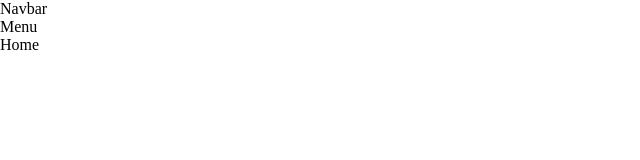
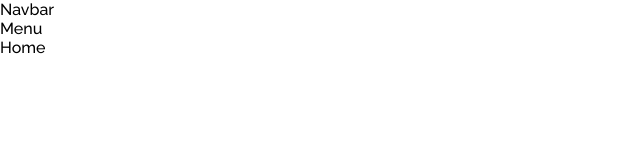
Before and after one commit to Ken-Yokohama/My-Portfolio, a React (Create React App) app: page / in a window 1280 px wide. Shown: the top 160 px of the page, without its empty margins (0-640 px from the left). Built offline with nearby package versions, Linux system fonts and the light colour scheme.

Commit message:
Added Typography

```diff
--- a/src/index.css
+++ b/src/index.css
@@ -1,3 +1,9 @@
+@import url("https://fonts.googleapis.com/css2?family=Raleway:wght@500;600;700;800&display=swap");
+
 * {
     margin: 0;
 }
+
+body {
+    font-family: "Raleway";
+}
```
